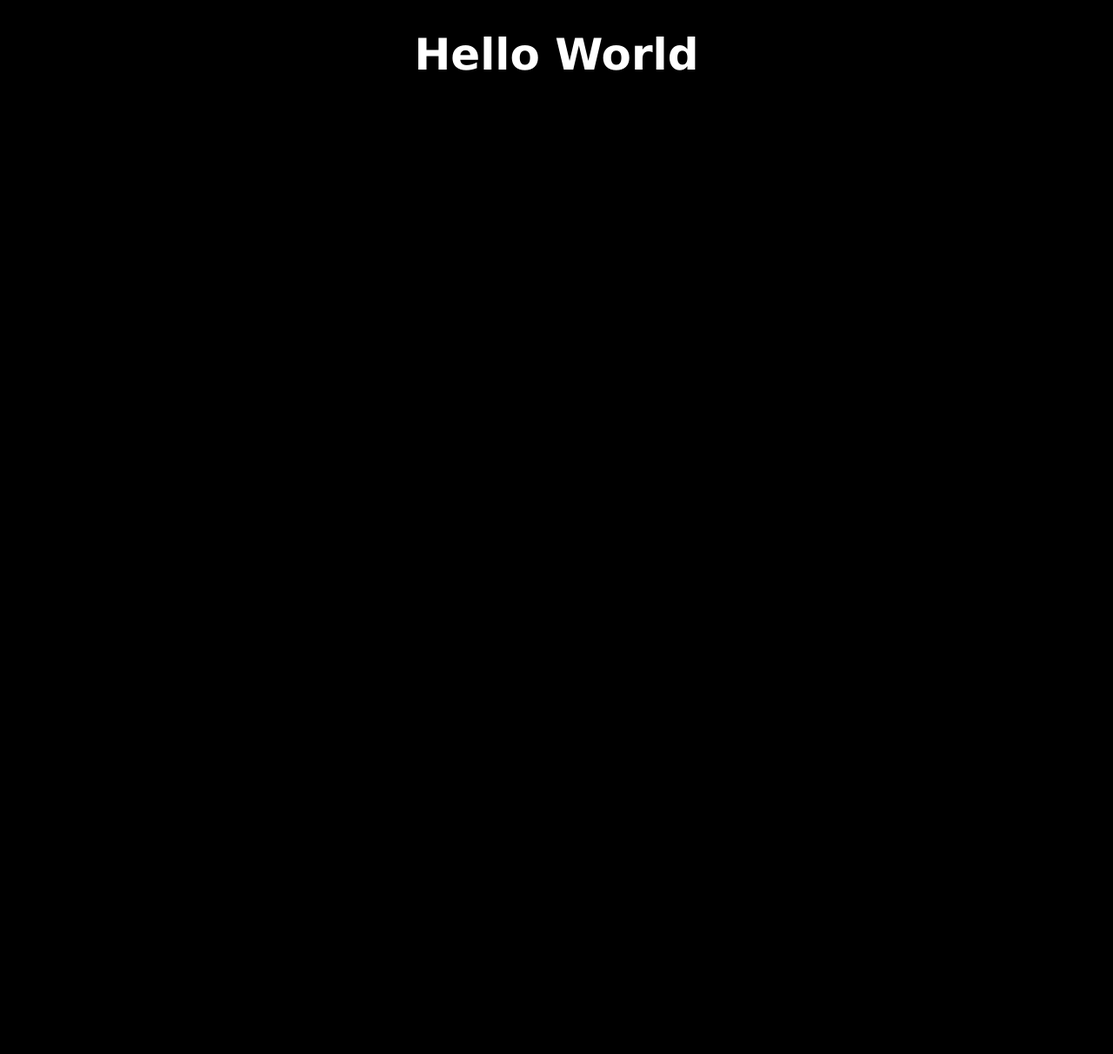
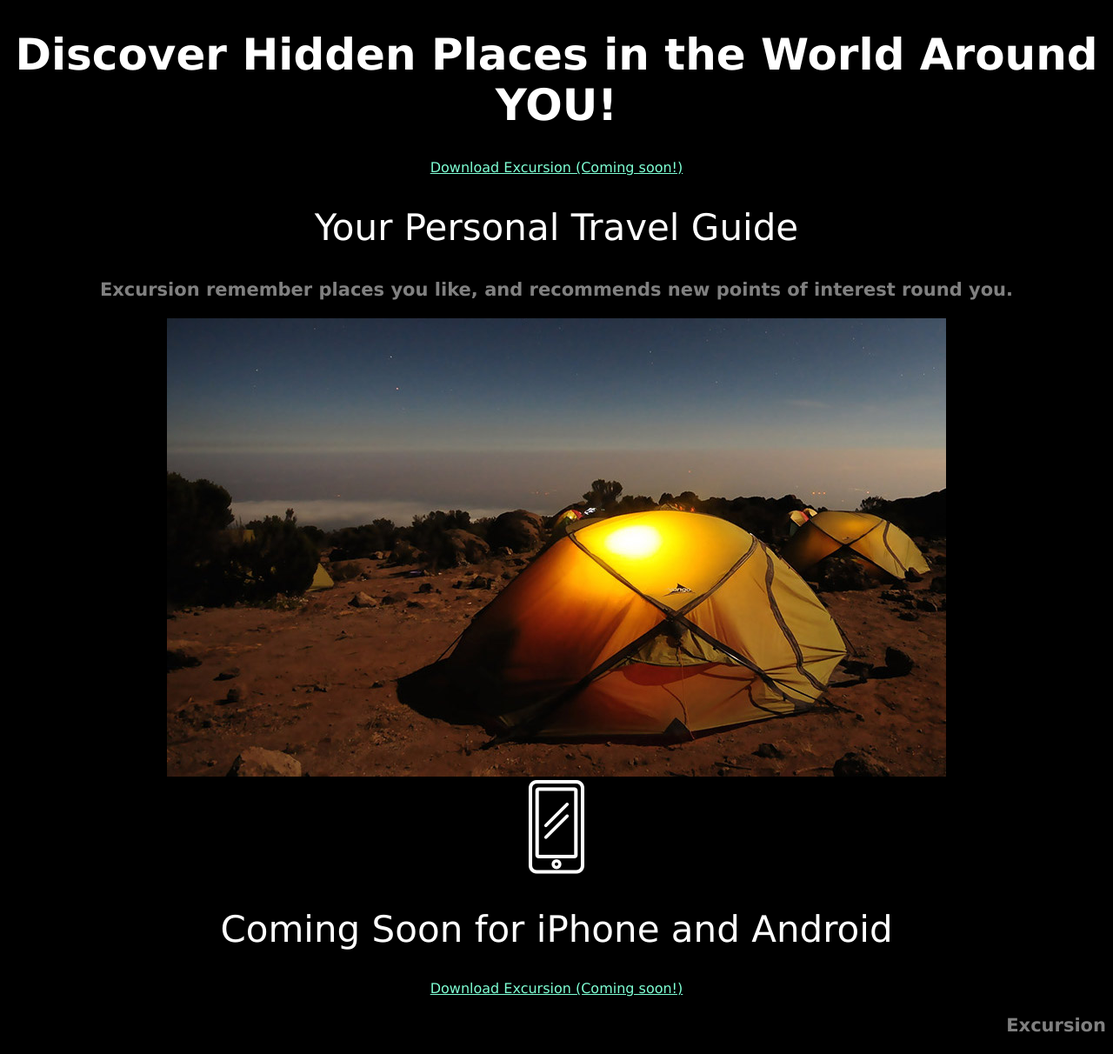
Before and after one commit to eboves/excursion, a plain HTML site: page index.html in a window 1280 px wide. Shown: the whole page at 87% size. Before the commit the page ends 800 px from the top, so only its background shows below. Drawn offline with Linux system fonts and the light colour scheme.

Commit message:
Add images almost done

```diff
--- a/index.html
+++ b/index.html
@@ -6,7 +6,24 @@
 	<link rel="stylesheet" type="text/css" href="./resources/css/style.css">
 </head>
 <body>
-	<h1>Hello World</h1>
+	<h1>Discover Hidden Places in the World Around YOU!</h1>
+	<div id="presentation">
+		<a href="#">Download Excursion (Coming soon!)</a>
+		<!-- Todo: Video goes here -->
+	</div>
+	<div id="personalGuide">
+		<h2>Your Personal Travel Guide</h2>
+		<h3>Excursion remember places you like, and recommends new points
+		of interest round you.</h3>
+		<img src="./resources/images/camp.jpg">
+
+	</div>
+	<div id="socialmedia">
+		<img src="./resources/images/phone.png">
+		<h2>Coming Soon for iPhone and Android</h2>
+		<a href="#">Download Excursion (Coming soon!)</a>
+		<h3 id="logo">Excursion</h3>
+	</div>
 
 </body>
 </html>
```
Also changed, not shown: 1 other file.
